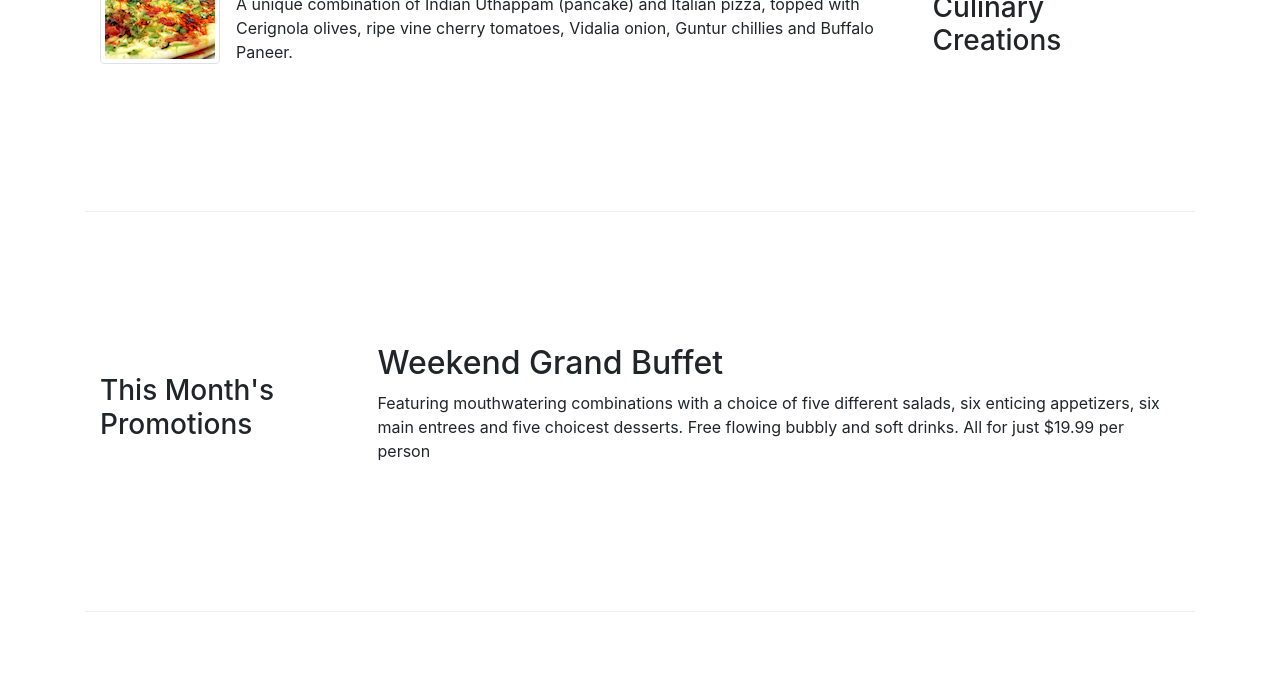
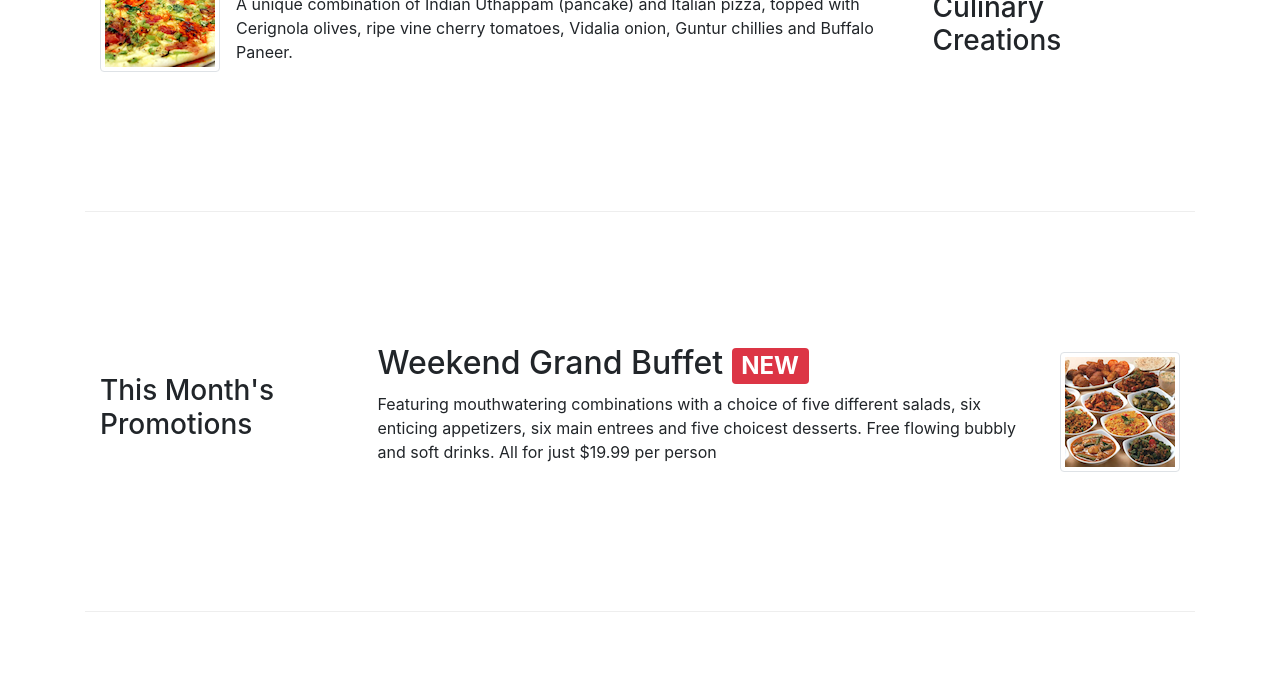
Before and after one commit to bernarth/learn-bootstrap-4, a website: page index.html in a window 1280 px wide. Shown: the part 522-1202 px from the top of the page. Drawn offline with nearby package versions, Linux system fonts and the light colour scheme.

Commit message:
task 2 - bootstrap css components

```diff
--- a/index.html
+++ b/index.html
@@ -54,7 +54,7 @@
             </div>
             <div class="col col-sm order-sm-first col-md">
                 <div class="media">
-                    <img class="d-flex mr-3 img-thumbnail align-self center" src="img/uthappizza.png" alt="uthapizza">
+                    <img class="d-flex mr-3 img-thumbnail align-self-center" src="img/uthappizza.png" alt="uthapizza">
                     <div class="media-body">
                         <h2 class="mt-0">Uthappizza <span class="badge badge-danger">HOT</span> <span class="badge badge-pill badge-secondary">$4.99</span></h2>
                         <p class="d-none d-sm-block">A unique combination of Indian Uthappam (pancake) and Italian pizza, topped with Cerignola olives, ripe vine cherry tomatoes, Vidalia onion, Guntur chillies and Buffalo Paneer.</p>
@@ -69,8 +69,13 @@
                 <h3>This Month's Promotions</h3>
             </div>
             <div class="col col-sm col-md">
-                <h2>Weekend Grand Buffet</h2>
-                <p class="d-none d-sm-block">Featuring mouthwatering combinations with a choice of five different salads, six enticing appetizers, six main entrees and five choicest desserts. Free flowing bubbly and soft drinks. All for just $19.99 per person </p>
+                <div class="media">
+                    <div class="media-body">
+                        <h2 class="mt-0">Weekend Grand Buffet <span class="badge badge-danger">NEW</span></h2>
+                        <p class="d-none d-sm-block">Featuring mouthwatering combinations with a choice of five different salads, six enticing appetizers, six main entrees and five choicest desserts. Free flowing bubbly and soft drinks. All for just $19.99 per person </p>
+                    </div>
+                    <img class="d-flex ml-3 img-thumbnail align-self-center" src="img/buffet.png" alt="buffet">
+                </div>
             </div>
         </div>
 
```
